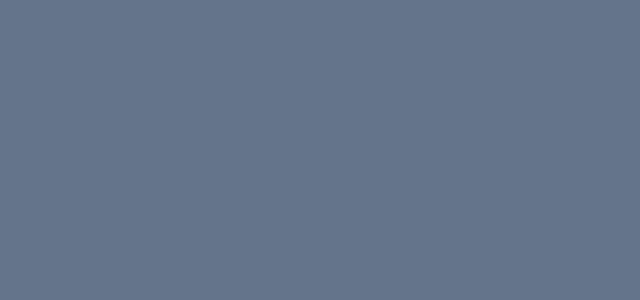
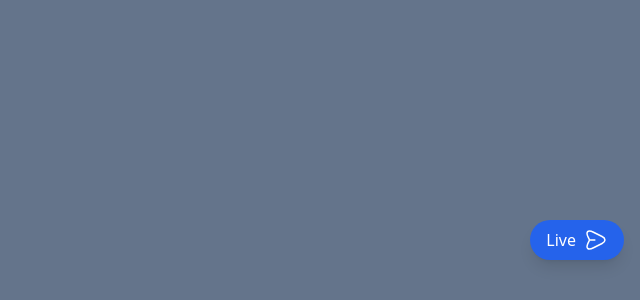
Before and after one commit to ahmadkholmakhmatov/chat-app, a React (Vite) app: page / in a window 1280 px wide. Shown: the part 524-824 px from the top of the page, without its empty margins (640-1280 px from the left). Built offline with nearby package versions, Linux system fonts and the light colour scheme.

Commit message:
Some changes

```diff
--- a/src/components/ChatOpenButton.tsx
+++ b/src/components/ChatOpenButton.tsx
@@ -11,12 +11,12 @@ const ChatOpenButton: React.FC<ChatOpenButtonProps> = ({ onClick }) => {
   // Mutation to handle API request for creating a new room
   const createRoomMutation = useMutation({
     mutationFn: async (room_id: number) => {
-      const response = await api.post(`/new_room/`, { room_id }); // POST request
+      const response = await api.post(`/api/mess/new_room/`, { room_id }); // POST request
       return response.data; // Return the room data
     },
     onSuccess: (data) => {
       // Store the room_id in local storage
-      localStorage.setItem("room_id", data.room_id.toString());
+      localStorage.setItem("room_id", data.pk);
       console.log("Room created successfully:", data);
       onClick(); // Proceed to open chat
     },
--- a/src/pages/Home.tsx
+++ b/src/pages/Home.tsx
@@ -1,5 +1,11 @@
+import UserChat from "../components/UserChat";
+
 const Home = () => {
-  return <div className="bg-slate-500 h-[2000px] relative"></div>;
+  return (
+    <div className="bg-slate-500 h-[2000px] relative">
+      <UserChat />
+    </div>
+  );
 };
 
 export default Home;
```
